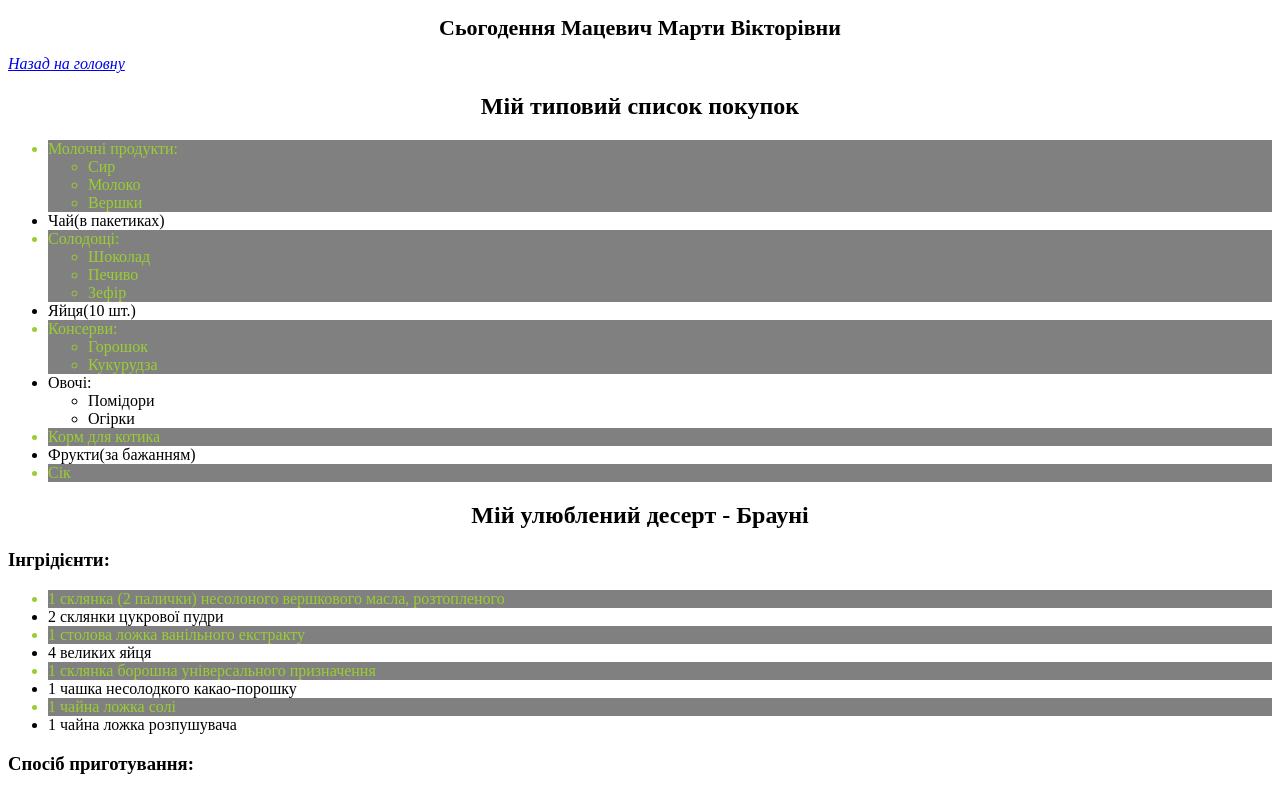
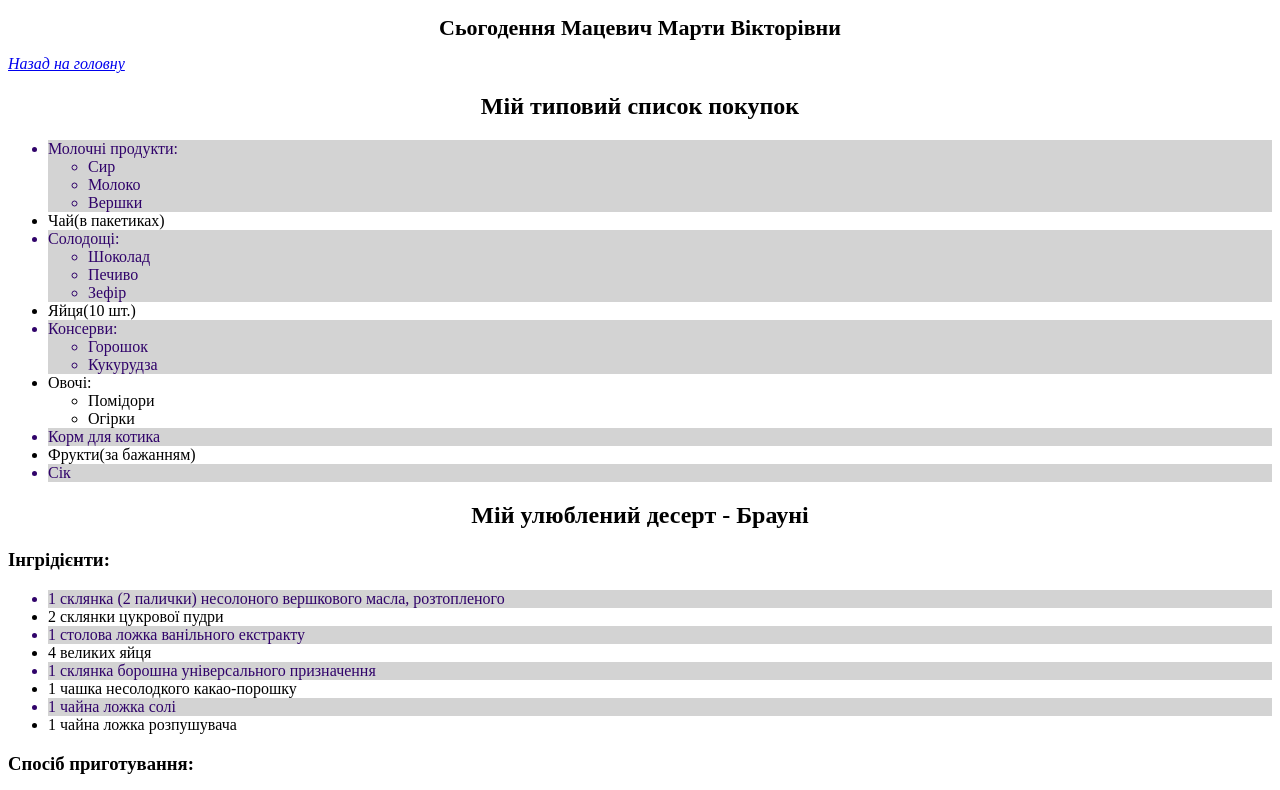
Before and after one commit to Marta-Matsevych/Marta-Matsevych.github.io, a plain HTML site: page Lab_2/nowadays.html in a window 1280 px wide. Shown: the top 790 px of the page. Drawn offline with Linux system fonts and the light colour scheme.

Commit message:
Update nowadays.html

```diff
--- a/Lab_2/nowadays.html
+++ b/Lab_2/nowadays.html
@@ -18,8 +18,8 @@
         }
 
         ul:not(li ul) > li:nth-child(odd) {
-            background-color: grey;
-            color: yellowgreen;
+            background-color: lightgrey;
+            color: #30036A;
         }
 
         ol:not(li ol) > li:nth-child(3),
```
